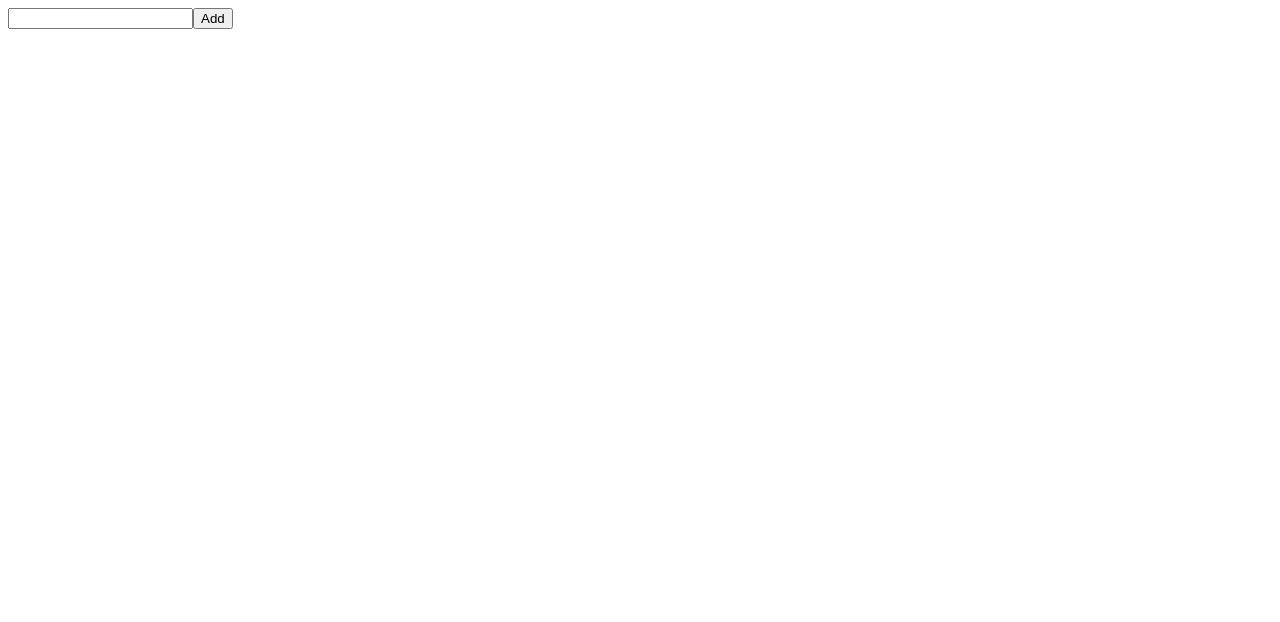
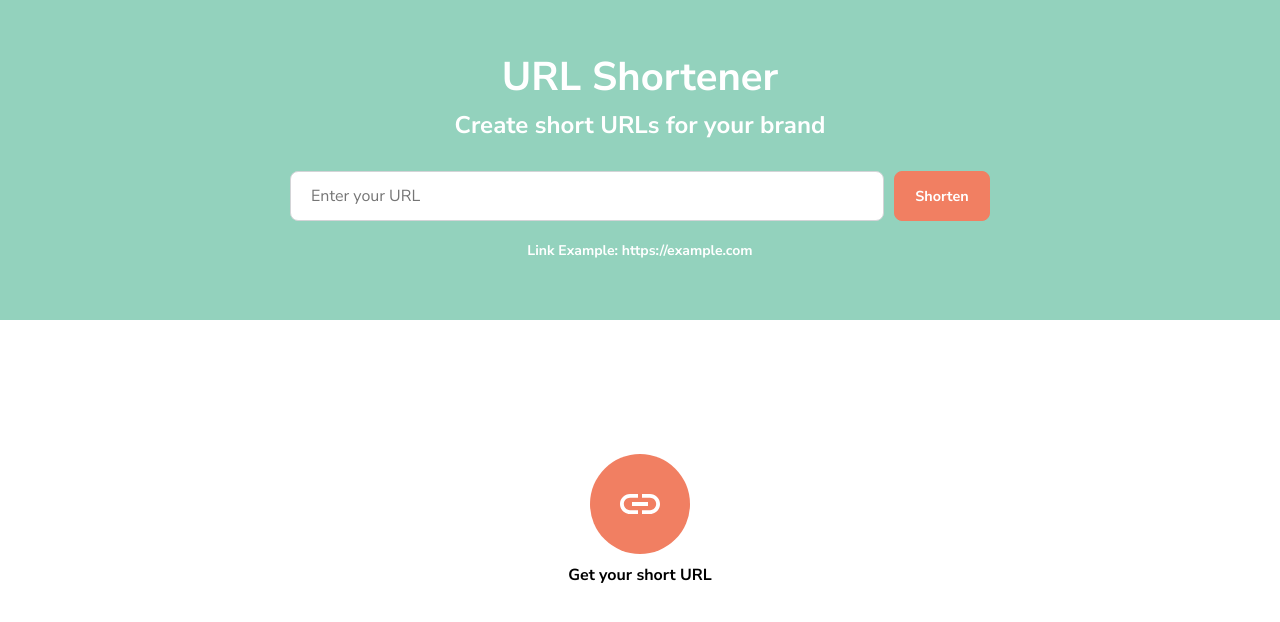
Before and after one commit to shreyagalani/url-shortner, an Angular app: page / in a window 1280 px wide. Shown: the top 622 px of the page. Built offline with nearby package versions, Linux system fonts and the light colour scheme.

Commit message:
shortener app done

```diff
--- /dev/null
+++ b/src/_variable.scss
@@ -0,0 +1,2 @@
+$base-font-family: "Nunito Sans", sans-serif;
+$xs-max-width: 575px;
--- a/src/app/app.component.html
+++ b/src/app/app.component.html
@@ -1,7 +1,35 @@
-<input #newUrl
+<div>
+  <div class="shorten-box container">
+    <div class="heading-box">
+      <h1 class="heading">URL Shortener</h1>
+      <h4 class="sub-heading">Create short URLs for your brand</h4>
+    </div>
+    <div class="input-box">
+      <input #newUrl
+      (keydown)="setErrorFalse()"
       (keyup.enter)="addUrl(newUrl.value)"
-      (blur)="addUrl(newUrl.value); newUrl.value='' ">
-
-    <button (click)="addUrl(newUrl.value)">Add</button>
-
-    <ul><li *ngFor="let url of urls"><a href="{{url.actualValue}}" target="_blank">{{url.displayValue}}</a></li></ul>
+      (blur)="addUrl(newUrl.value); newUrl.value='' "
+      placeholder="Enter your URL"
+      class="shorten-input">
+    <button *ngIf="showLoader" type="button" class="shorten-btn" (click)="addUrl(newUrl.value)" [disabled]=true><img src="../assets/img/Spinner-1s-200px.gif" alt="loader Img" class="loader-image"/></button>
+    <button *ngIf="!showLoader" type="button" class="shorten-btn" (click)="addUrl(newUrl.value)">Shorten</button>
+    </div>
+    <div class="hint-label">Link Example: https://example.com</div>
+    <div *ngIf="showError" class="error-message">Unable to shorten that link. It is not a valid url.</div>
+  </div>
+  <div class="container">
+    <div class="list-box">
+      <!-- <div *ngIf="showError" class="list error-message">Unable to shorten that link. It is not a valid url.</div> -->
+      <div *ngFor="let url of urls" class="list">
+        <span class="input-text" title={{url.inputLink}}>{{url.inputLink}}</span>
+        <a href="{{url.actualValue}}" target="_blank" class="font-weight-bold" title={{url.displayValue}}>{{url.displayValue}}</a>
+      </div>
+      <div *ngIf="urls && urls.length===0" class="empty-list-box">
+        <div class="img-box">
+          <img src="../assets/img/link.svg" alt="Link Img"/>
+        </div>
+        <div class="font-weight-bold ">Get your short URL</div>
+      </div>
+    </div>
+  </div>
+</div>
--- a/src/app/app.component.scss
+++ b/src/app/app.component.scss
@@ -0,0 +1,117 @@
+@import "../variable";
+.container {
+    padding: 50px 20px;
+}
+.shorten-box {
+    text-align: center;
+    background-color: #93d2bd;
+    color: white;
+    .heading {
+        margin-bottom: 5px;
+    }
+    .sub-heading {
+        margin-bottom: 30px;
+    }
+    .input-box {
+        display: flex;
+        max-width: 700px;
+        margin: 0 auto;
+        @media (max-width: $xs-max-width) {
+            flex-direction: column;
+        }
+    }
+    .shorten {
+        &-input {
+            width: 100%;
+            height: 50px;
+            background-color: #fff;
+            border: 1px solid #d3d4d7;
+            border-radius: 8px;
+            margin-bottom: 10px;
+            margin-right: 10px;
+            padding: 0 20px;
+            @media (max-width: $xs-max-width) {
+                margin-right: 0;
+            }
+        }
+        &-btn {
+            height: 50px;
+            min-width: 96px;
+            margin-bottom: 10px;
+            background-color: #f17f62;
+            color: white;
+            border: 1px solid #f17f62;
+            font-weight: bold;
+            padding: 10px 20px;
+            &:hover {
+                background-color: #e9795d;
+                border-color: #e9795d;
+            }
+            &:disabled {
+                background-color: #b0a5a2;
+                border-color: #b0a5a2;
+                cursor: not-allowed;
+            }
+        }
+    }
+    .hint-label {
+        margin: 10px 0;
+        font-size: 0.875rem;
+        font-weight: bold;
+    }
+    .loader-image{
+        height: 25px;
+    }
+    .error-message{
+        max-width: 700px;
+        background-color: #FA9B93;
+        color: white;
+        padding: 20px;
+        border-radius: 8px;
+        margin: 0 auto;
+    }
+}
+.list-box {
+    max-width: 700px;
+    margin: 0 auto;
+    .list {
+        padding: 20px;
+        border-radius: 8px;
+        box-shadow: 0 4px 10px 0 rgba(20, 19, 34, 0.03), 0 0 10px 0 rgba(20, 19, 34, 0.02);
+        border: 1px solid rgba(0,0,0,.125);
+        margin-bottom: 15px;
+        display: flex;
+        justify-content: space-between;
+        @media (max-width: $xs-max-width) {
+            flex-direction: column;
+        }
+        .input-text {
+            white-space: nowrap;
+            overflow: hidden;
+            text-overflow: ellipsis;
+            margin-right: 10px;
+            cursor: default;
+        }
+    }
+    .empty-list-box {
+        height: 300px;
+        display: flex;
+        align-items: center;
+        justify-content: center;
+        flex-direction: column;
+        .img-box {
+            text-align: center;
+            border-radius: 100%;
+            width: 60px;
+            height: 60px;
+            display: flex;
+            align-items: center;
+            justify-content: center;
+            background-color: #f17f62;
+            padding: 50px;
+            margin-bottom: 10px;
+        }
+    }
+
+
+}
--- a/src/app/app.component.ts
+++ b/src/app/app.component.ts
@@ -6,14 +6,22 @@ const  requestHeaders = {
   "apikey": "8f9c5e0fcc4549d3bb2742188b0d43e4"
 };
 
+
 @Component({
   selector: 'app-root',
   templateUrl: './app.component.html',
   styleUrls: ['./app.component.scss']
 })
 export class AppComponent {
+  showError= false;
+  showLoader=false;
   urls =[];
+  setErrorFalse(){
+    if(this.showError)
+    this.showError = false;
+  }
   addUrl(newUrl: string) {
+
     let linkRequest = {
       destination: newUrl,
       domain: { fullName: "rebrand.ly" }
@@ -21,14 +29,18 @@ export class AppComponent {
       //, title: "Rebrandly YouTube channel"
     }
     if (newUrl) {
+      this.showLoader=true;
       axios({
         method:'post',
         url:'https://api.rebrandly.com/v1/links',
         data:JSON.stringify(linkRequest),
         headers:requestHeaders
       }).then((response)=>{
-        this.urls.push({displayValue:response.data.shortUrl,actualValue: `https://${response.data.shortUrl}`});
+        this.showLoader=false;
+        this.urls.push({displayValue:response.data.shortUrl,actualValue: `https://${response.data.shortUrl}`,inputLink: newUrl});
       }).catch((error)=>{
+        this.showLoader=false;
+        this.showError = true;
         console.log('Error occured',error)
       })
     }
--- a/src/index.html
+++ b/src/index.html
@@ -6,6 +6,10 @@
   <base href="/">
   <meta name="viewport" content="width=device-width, initial-scale=1">
   <link rel="icon" type="image/x-icon" href="favicon.ico">
+  <link
+      href="https://fonts.googleapis.com/css?family=Nunito+Sans:400,400i,700,700i,900&display=swap"
+      rel="stylesheet"
+    />
 </head>
 <body>
   <app-root></app-root>
--- a/src/styles.scss
+++ b/src/styles.scss
@@ -1 +1,51 @@
 /* You can add global styles to this file, and also import other style files */
+@import "./variable";
+html {
+    font-size: 16px;
+    -webkit-tap-highlight-color: transparent;
+    @media (max-width: $xs-max-width) {
+      font-size: 14px;
+    }
+  }
+body {
+    font-size: 1rem;;
+    margin: 0;
+    font-family: $base-font-family;
+    -webkit-font-smoothing: antialiased;
+    -moz-osx-font-smoothing: grayscale;
+}
+  *,
+  *::before,
+  *::after {
+    box-sizing: border-box;
+  }
+  h1 {
+    margin: 0;
+    font-size: 2.5rem;
+  }
+  h4 {
+    margin: 0;
+    font-size: 1.5rem;
+  }
+button {
+    cursor: pointer;
+    display: inline-block;
+    text-align: center;
+    -webkit-appearance: none;
+    font-family: inherit;
+    border-radius: 8px;
+    font-size: 0.9rem;
+}
+input {
+    display: inline-block;
+    font-size: 1rem;
+    font-family: inherit;
+}
+  input, button {
+    &:focus {
+        outline: 0;
+    }
+  }
+    .font-weight-bold {
+      font-weight: bold;
+    }
```
Also changed, not shown: src/assets/img/Spinner-1s-200px.gif (added), src/assets/img/link.svg (added).
